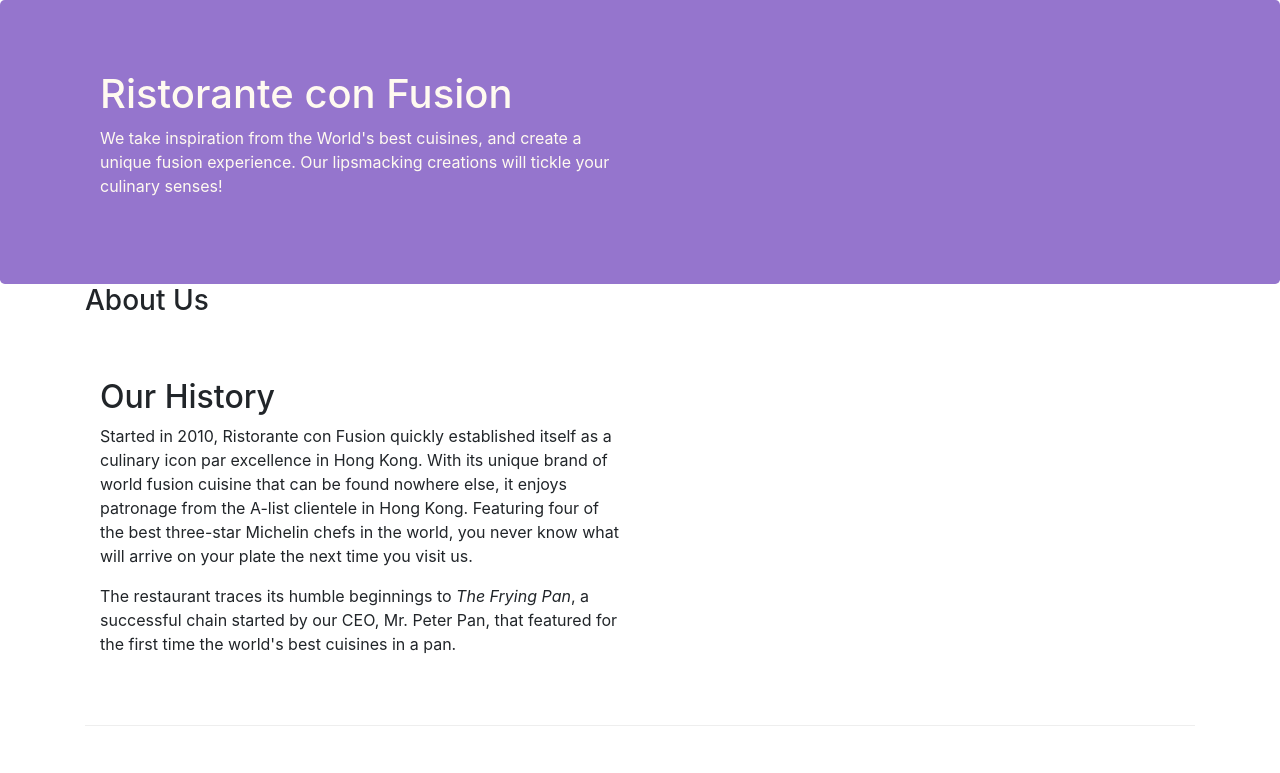
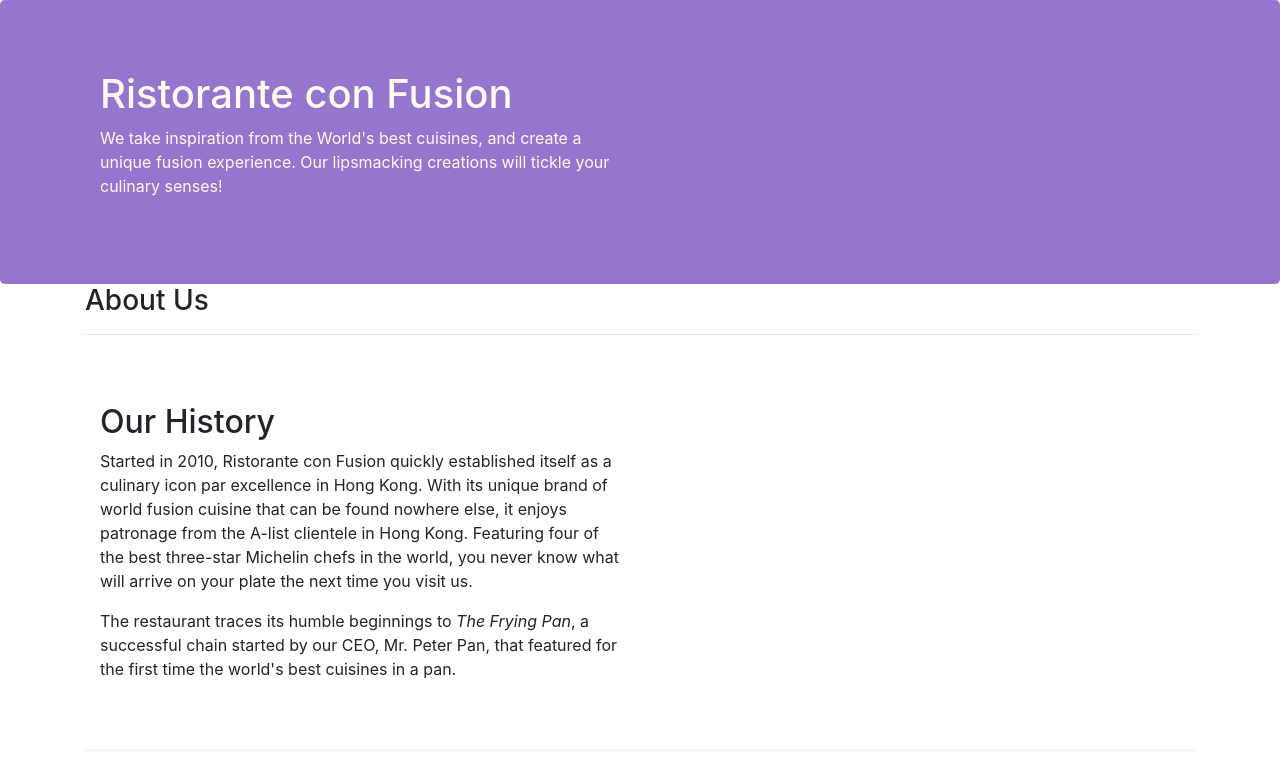
Before and after one commit to slfiene/conFusion, a website: page aboutus.html in a window 1280 px wide. Shown: the top 773 px of the page. Drawn offline with nearby package versions, Linux system fonts and the light colour scheme.

Commit message:
finallizedAboutUsWeek1

```diff
--- a/aboutus.html
+++ b/aboutus.html
@@ -29,8 +29,8 @@
     </header>
 
     <div class="container">
-        <div class="container">
-            <div class="row col-*">
+        <div class="row">
+            <div class="col-12">
                <h3>About Us</h3>
                <hr>
             </div>
```
